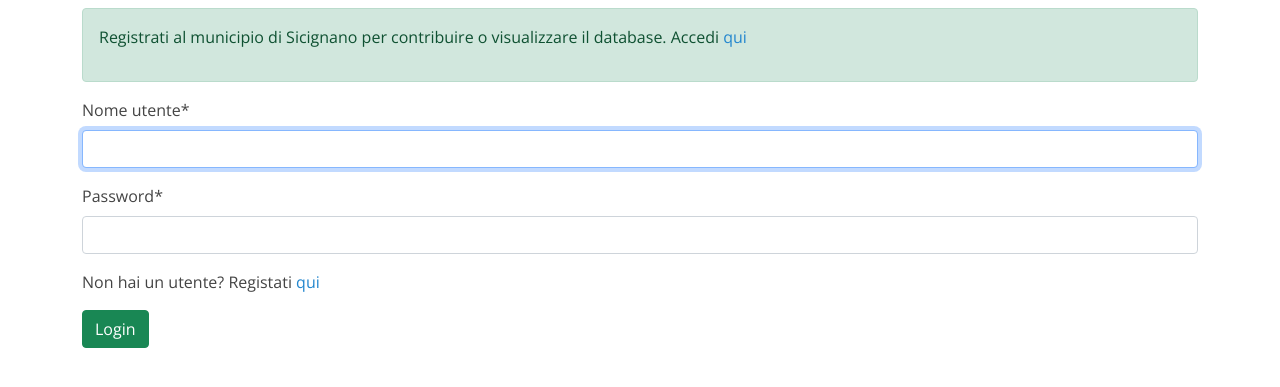
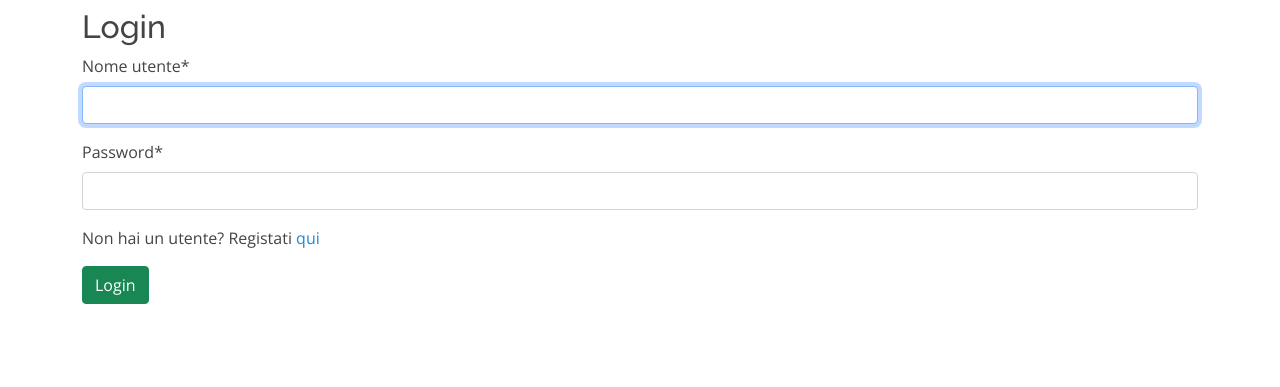
Before and after one commit to c0pper/siciniusdb1, a Django app: page /login/ in a window 1280 px wide. Shown: the part 72-459 px from the top of the page. Run offline with Django 3.2, Linux system fonts and the light colour scheme; some libraries are stand-ins or nearby versions.

Commit message:
home redirect to login

```diff
--- a/main/static/main/js/main.js
+++ b/main/static/main/js/main.js
@@ -4,6 +4,8 @@
 * Author: BootstrapMade.com
 * License: https://bootstrapmade.com/license/
 */
+
+
 $(document).ready( function () {
     $('#personaggi').DataTable();
 } );
--- a/main/templates/main/base.html
+++ b/main/templates/main/base.html
@@ -57,7 +57,7 @@
         <ul>
           {% if user.is_authenticated %}
             <li><a class="getstarted" href="/create">Aggiungi</a></li>
-            <li><a class="nav-link" href="/user-subs">I miei personaggi</a></li>
+            <li><a class="nav-link" href="/user-subs">{{user}}</a></li>
             <li><a class="nav-link" href="/logout">Logout</a></li>
           {% else %}
             <li><a class="nav-link" href="/register">Registrati</a></li>
@@ -75,22 +75,13 @@
     <!-- ======= About Section ======= -->
     <section id="content" class="content">
       <div class="container" data-aos="fade-up">
-
           {% if user.is_authenticated %}
-
             {% block content %}
             {% endblock %}
-
           {% else %}
-
-            <div class="alert alert-success" role="alert">
-              <p>Registrati al municipio di Sicignano per contribuire o visualizzare il database. Accedi <a href="/login">qui</a></p>
-            </div>
             {% block login %}
             {% endblock %}
-
           {% endif %}
-
       </div>
     </section><!-- End About Section -->
 
--- a/main/templates/main/create.html
+++ b/main/templates/main/create.html
@@ -37,6 +37,5 @@
     <div class="alert alert-success" role="alert">
       <p>Registrati al municipio di Sicignano per contribuire o visualizzare il database. Accedi <a href="/login">qui</a></p>
     </div>
-<p>Devi essere registrato ala municipio di Sicignano per contribuire al database. Accedi <a href="/login">qui</a> </p>
 {% endif %}
 {% endblock %}
--- a/main/templates/main/user_subs.html
+++ b/main/templates/main/user_subs.html
@@ -4,9 +4,7 @@
 
 {% block content %}
 {% if user.is_authenticated %}
-    <div class="alert alert-primary" role="alert">
-      Personaggi aggiunti da {{user}}
-    </div>
+    <h2>Personaggi aggiunti da {{user}}</h2>
     <nav aria-label="breadcrumb">
       <ol class="breadcrumb">
         <li class="breadcrumb-item"><a href="/">Database</a></li>
--- a/main/views.py
+++ b/main/views.py
@@ -1,11 +1,12 @@
 from django.shortcuts import render
+from django.contrib.auth.decorators import login_required
 from django.http import HttpResponse, HttpResponseRedirect
 from .models import Person
 from .forms import CreateNewPerson
 
 # Create your views here.
 
-
+@login_required(login_url="/login")
 def home(response):
     user = response.user
     print(user)
--- a/register/templates/register/register.html
+++ b/register/templates/register/register.html
@@ -4,6 +4,7 @@
 {% load crispy_forms_tags%}
 
 {% block login %}
+<h2>Crea account</h2>
   <form method="post" class="form-group">
     {% csrf_token %}
     {{form|crispy}}
--- a/register/templates/registration/login.html
+++ b/register/templates/registration/login.html
@@ -4,6 +4,7 @@
 {% load crispy_forms_tags%}
 
 {% block login %}
+<h2>Login</h2>
   <form method="post" class="form-group">
     {% csrf_token %}
     {{form|crispy}}
--- a/register/views.py
+++ b/register/views.py
@@ -8,7 +8,7 @@ def register(response):
         form = UserCreationForm(response.POST)
         if form.is_valid():
             form.save()
-        return redirect("/")
+        return redirect("/login")
     else:
         form = UserCreationForm()
 
--- a/siciniusdb/settings.py
+++ b/siciniusdb/settings.py
@@ -133,7 +133,7 @@ DEFAULT_AUTO_FIELD = 'django.db.models.BigAutoField'
 CRISPY_TEMPLATE_PACK = "bootstrap4"
 
 LOGIN_REDIRECT_URL = "/"
-LOGOUT_REDIRECT_URL = "/"
+LOGOUT_REDIRECT_URL = "/login"
 
 # Configure Django App for Heroku.
 import django_heroku
```
Also changed, not shown: main/templates/main/home.html (+9 -4 lines), db.sqlite3.
